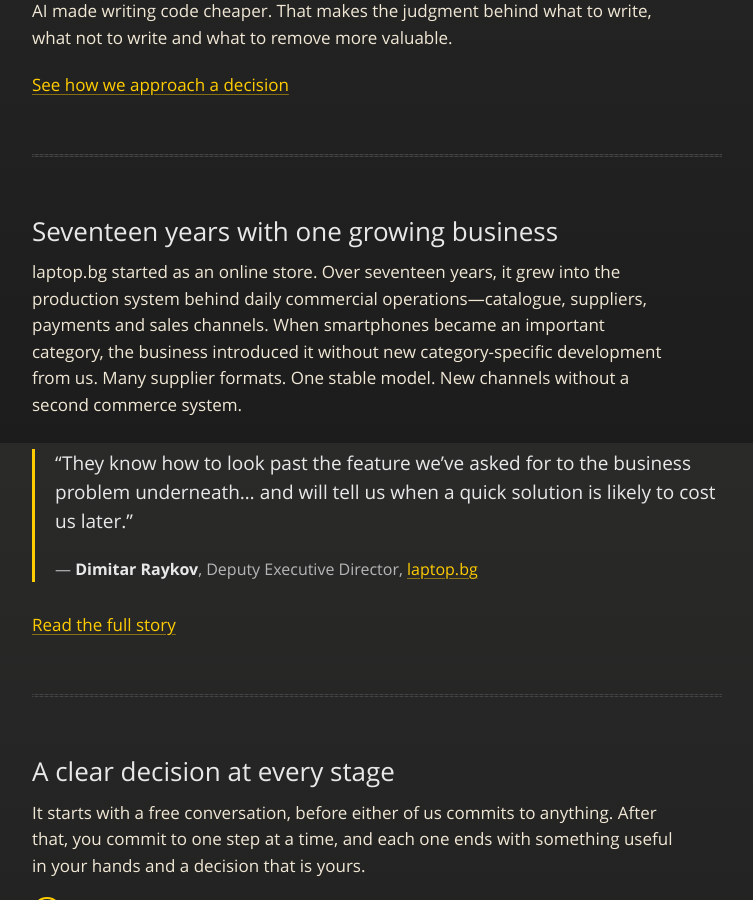
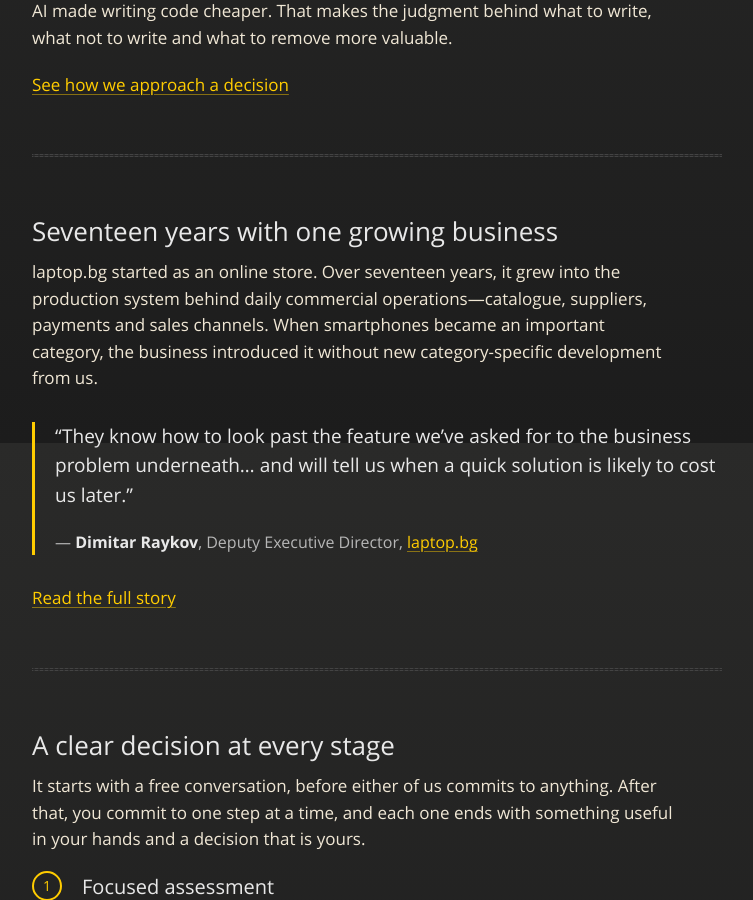
Before and after one commit to tutuf/tutuf.github.io, a Jekyll site: the page built from index.md, in a window 1280 px wide and 900 px high, scrolled down 2257 px. Shown: the whole window, without its empty margins (143-896 px from the left). Built offline with Jekyll 4.4.1, drawn with Linux system fonts in a browser that asks for light colours.

Commit message:
Trim the laptop.bg teaser, order the How we work description and break up the story's opening
Co-Authored-By: Claude Opus 5.5 <noreply@anthropic.com>

```diff
--- a/index.md
+++ b/index.md
@@ -129,7 +129,7 @@ AI made writing code cheaper. That makes the judgment behind what to write, what
 
 ## Seventeen years with one growing business
 
-laptop.bg started as an online store. Over seventeen years, it grew into the production system behind daily commercial operations—catalogue, suppliers, payments and sales channels. When smartphones became an important category, the business introduced it without new category-specific development from us. Many supplier formats. One stable model. New channels without a second commerce system.
+laptop.bg started as an online store. Over seventeen years, it grew into the production system behind daily commercial operations—catalogue, suppliers, payments and sales channels. When smartphones became an important category, the business introduced it without new category-specific development from us.
 
 > “They know how to look past the feature we’ve asked for to the business problem underneath… and will tell us when a quick solution is likely to cost us later.”
 >
```
Also changed, not shown: how-we-work.md (+1 -1 lines), laptop-bg.md (+2 -0 lines).
